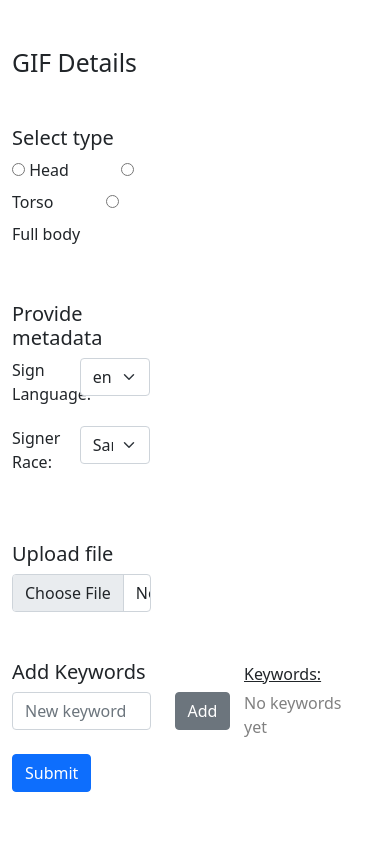
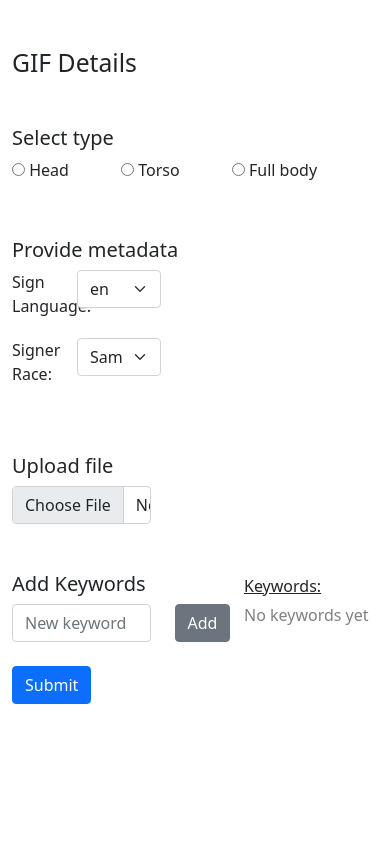
Before and after one commit to ConnectDeaf/ASM4Deaf, a Flask app: page /new in a window 390 px wide. Shown: the part 56-920 px from the top of the page. After the commit the page ends 760 px from the top, so only its background shows below. Run offline with Flask 2, Linux system fonts and the light colour scheme; tables that the repository leaves empty hold one stand-in row (values such as "Sample post").

Commit message:
made Add New GIF page more responsive

```diff
--- a/templates/new-gif.html
+++ b/templates/new-gif.html
@@ -6,7 +6,7 @@
 
     <!-- GIF type selection -->
     <div class="row my-5" id="gif_type">
-        <div class="col-5">
+        <div class="col">
             <h5>Select type</h5>
             <input type="radio" name="gif_type" id="head_gif" value="head">
             <label class="form-label" for="head_gif">Head</label>
@@ -20,13 +20,13 @@
 
     <!-- GIF metadata selection -->
     <div class="row my-5" id="gif_type">
-        <div class="col-5">
+        <div class="col-8">
             <h5>Provide metadata</h5>
             <div class="row my-1">
-                <div class="col-5">
+                <div class="col-3">
                     <p>Sign Language:</p>
                 </div>
-                <div class="col-7">
+                <div class="col-5">
                     <select class="form-select">
                         {% for l in languages %}
                                 <option value="{{l[0]}}">{{l[1]}}</option>
@@ -35,10 +35,10 @@
                 </div>
             </div>
             <div class="row my-1">
-                <div class="col-5">
+                <div class="col-3">
                     <p>Signer Race:</p>
                 </div>
-                <div class="col-7">
+                <div class="col-5">
                     <select class="form-select">
                         {% for r in races %}
                             <option value="{{r[0]}}">{{r[1]}}</option>
@@ -79,7 +79,7 @@
                 <div class="col-1">
                     <button tabindex="0" type="button" id="add_badge" class="btn btn-secondary">Add</button>
                 </div>
-                <div class="col-5">
+                <div class="col-6">
                     <div class="row keyword-wrapper">
                         <p class="text-decoration-underline">Keywords:</p>
                         <div id="badges">
```
